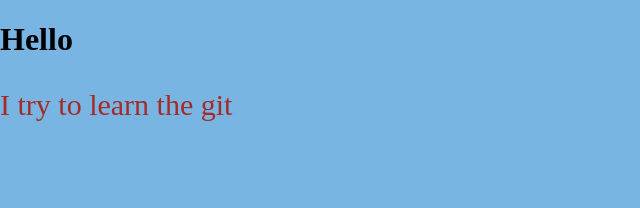
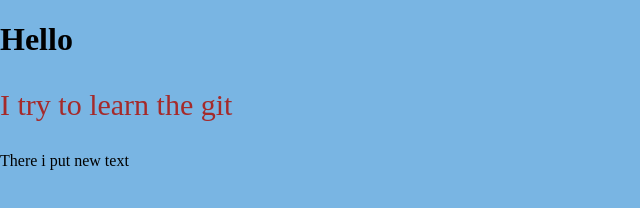
Before and after one commit to DmitroTsybak/new_git, a plain HTML site: page index.html in a window 1280 px wide. Shown: the whole page, without its empty margins (0-640 px from the left). Drawn offline with Linux system fonts and the light colour scheme.

Commit message:
My second commit

```diff
--- a/index.html
+++ b/index.html
@@ -10,5 +10,6 @@
 <body>
     <h1>Hello</h1>
     <p class="main">I try to learn the git</p>
+    There i put new text
 </body>
 </html>
```
